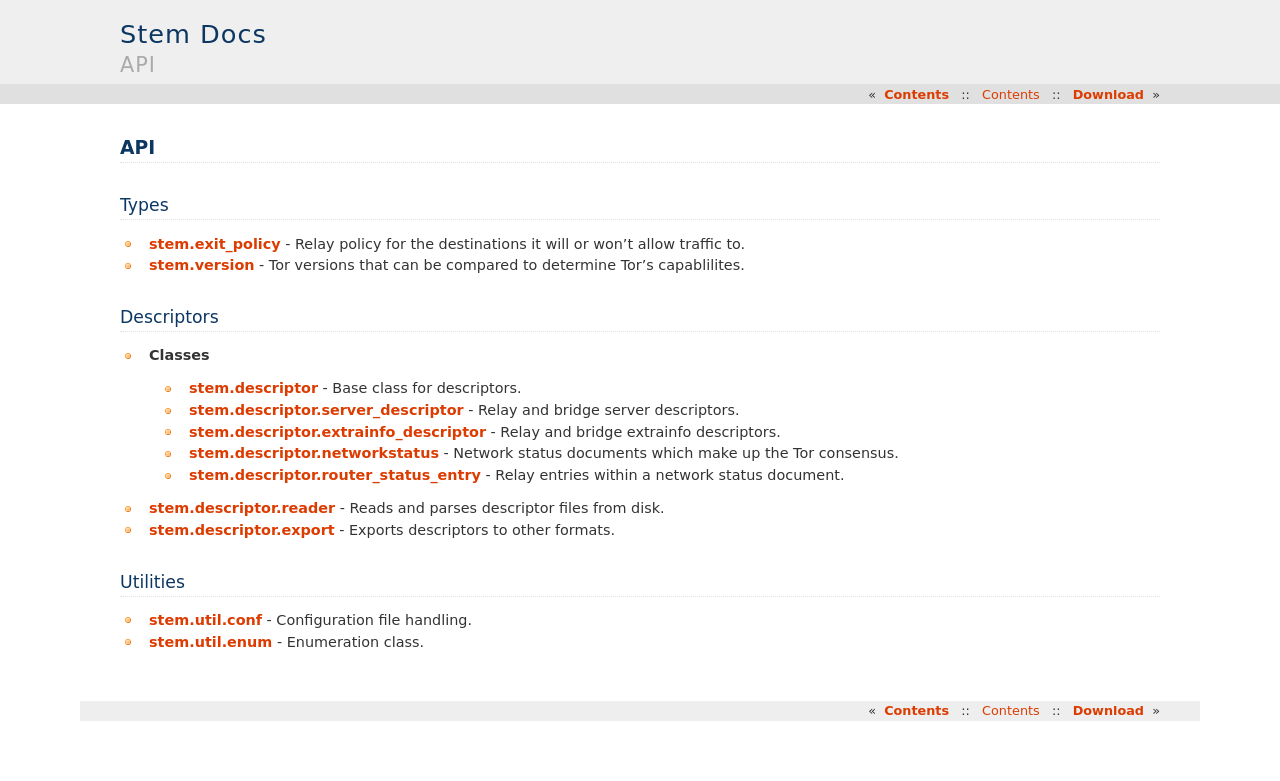
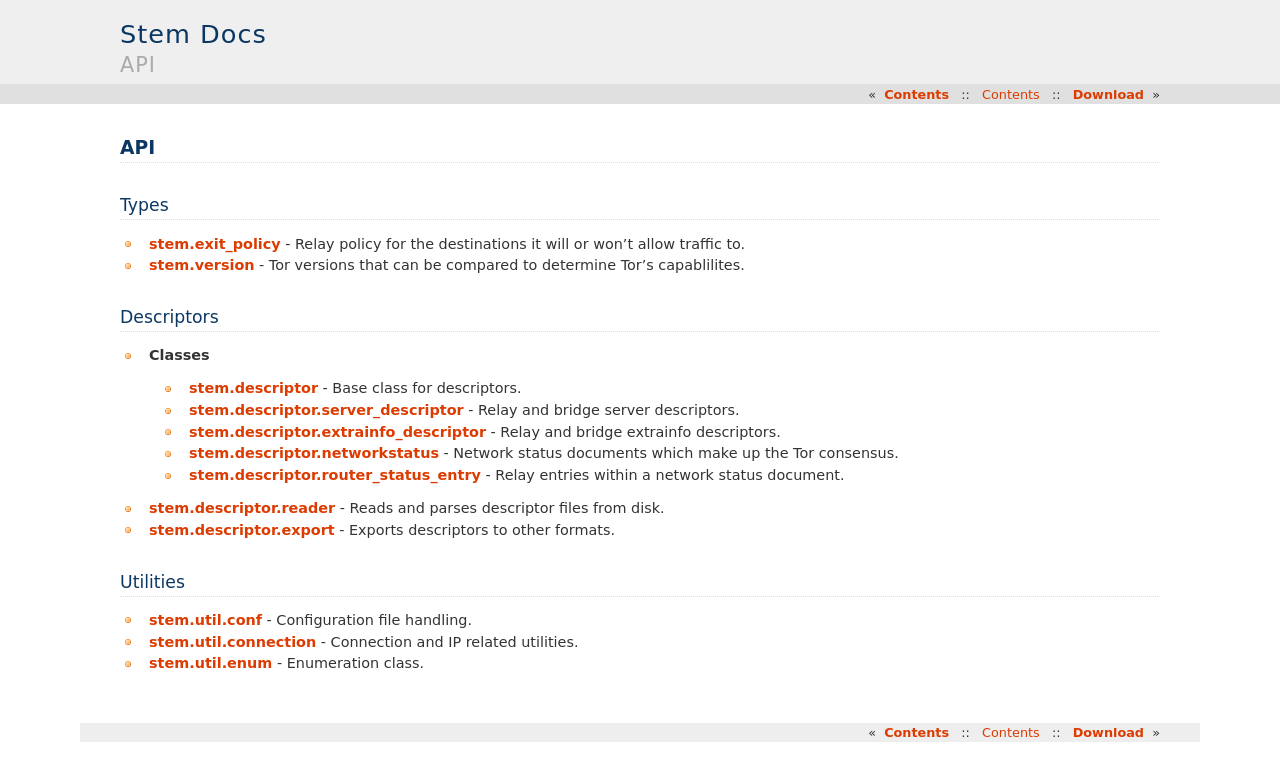
Before and after one commit to torproject/stem, a Sphinx documentation site: the page built from docs/api.rst, in a window 1280 px wide. Shown: the top 781 px of the page. Built offline with Sphinx 7.4.7, drawn with Linux system fonts in a browser that asks for light colours.

Commit message:
Revised API docs for stem.util.connection

```diff
--- a/docs/api.rst
+++ b/docs/api.rst
@@ -11,11 +11,13 @@
 -----------
 
 * **Classes**
+
  * `stem.descriptor <descriptor/descriptor.html>`_ - Base class for descriptors.
  * `stem.descriptor.server_descriptor <descriptor/server_descriptor.html>`_ - Relay and bridge server descriptors.
  * `stem.descriptor.extrainfo_descriptor <descriptor/extrainfo_descriptor.html>`_ - Relay and bridge extrainfo descriptors.
  * `stem.descriptor.networkstatus <descriptor/networkstatus.html>`_ - Network status documents which make up the Tor consensus.
  * `stem.descriptor.router_status_entry <descriptor/router_status_entry.html>`_ - Relay entries within a network status document.
+
 * `stem.descriptor.reader <descriptor/reader.html>`_ - Reads and parses descriptor files from disk.
 * `stem.descriptor.export <descriptor/export.html>`_ - Exports descriptors to other formats.
 
@@ -23,4 +25,5 @@
 ---------
 
 * `stem.util.conf <util/conf.html>`_ - Configuration file handling.
+* `stem.util.connection <util/connection.html>`_ - Connection and IP related utilities.
 * `stem.util.enum <util/enum.html>`_ - Enumeration class.
--- a/docs/contents.rst
+++ b/docs/contents.rst
@@ -21,4 +21,5 @@
    types/version
 
    util/conf
+   util/connection
    util/enum
--- /dev/null
+++ b/docs/util/connection.rst
@@ -0,0 +1,4 @@
+Connection Utilities
+====================
+
+.. automodule:: stem.util.connection
```
Also changed, not shown: 1 other file.
